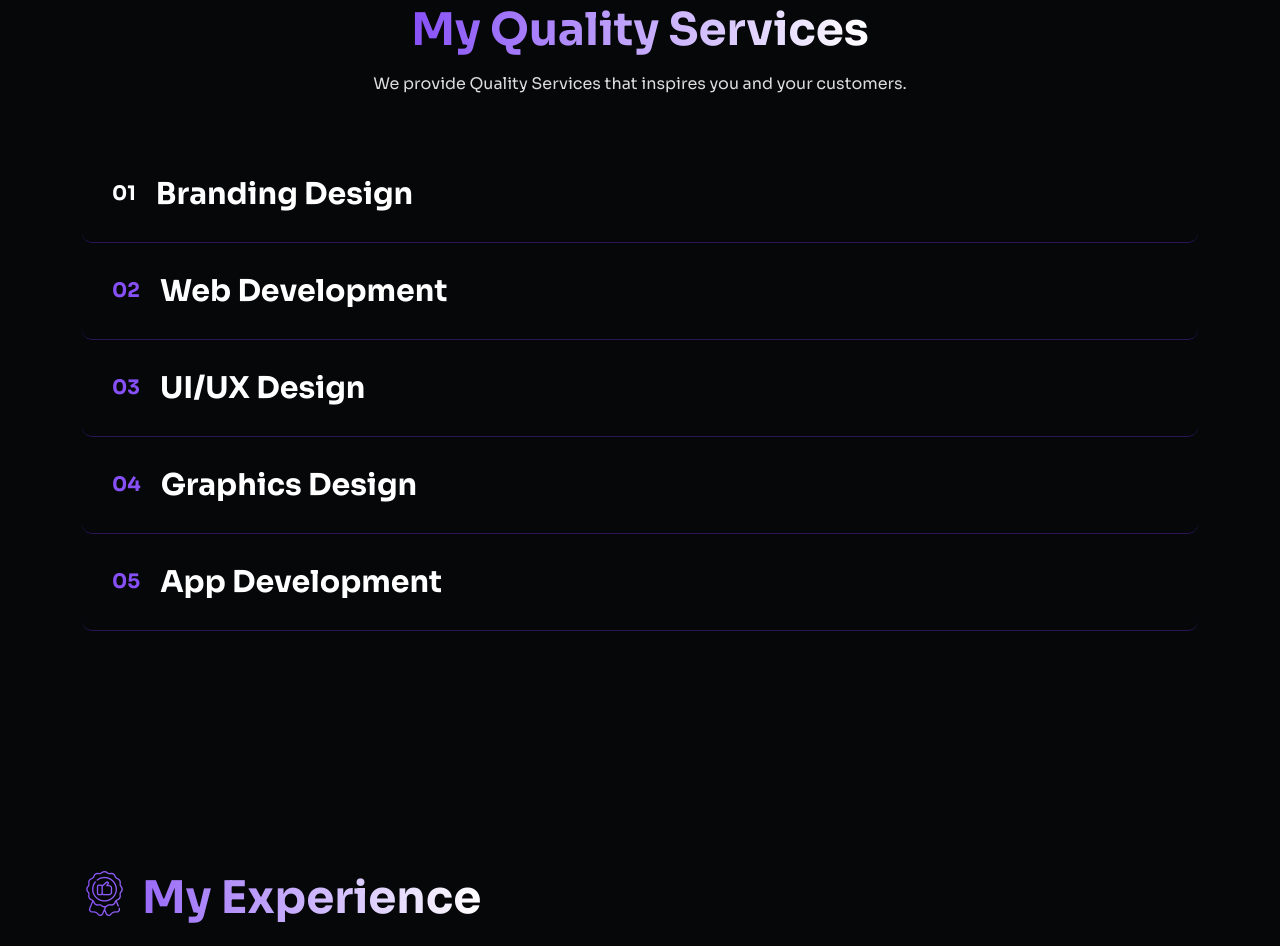
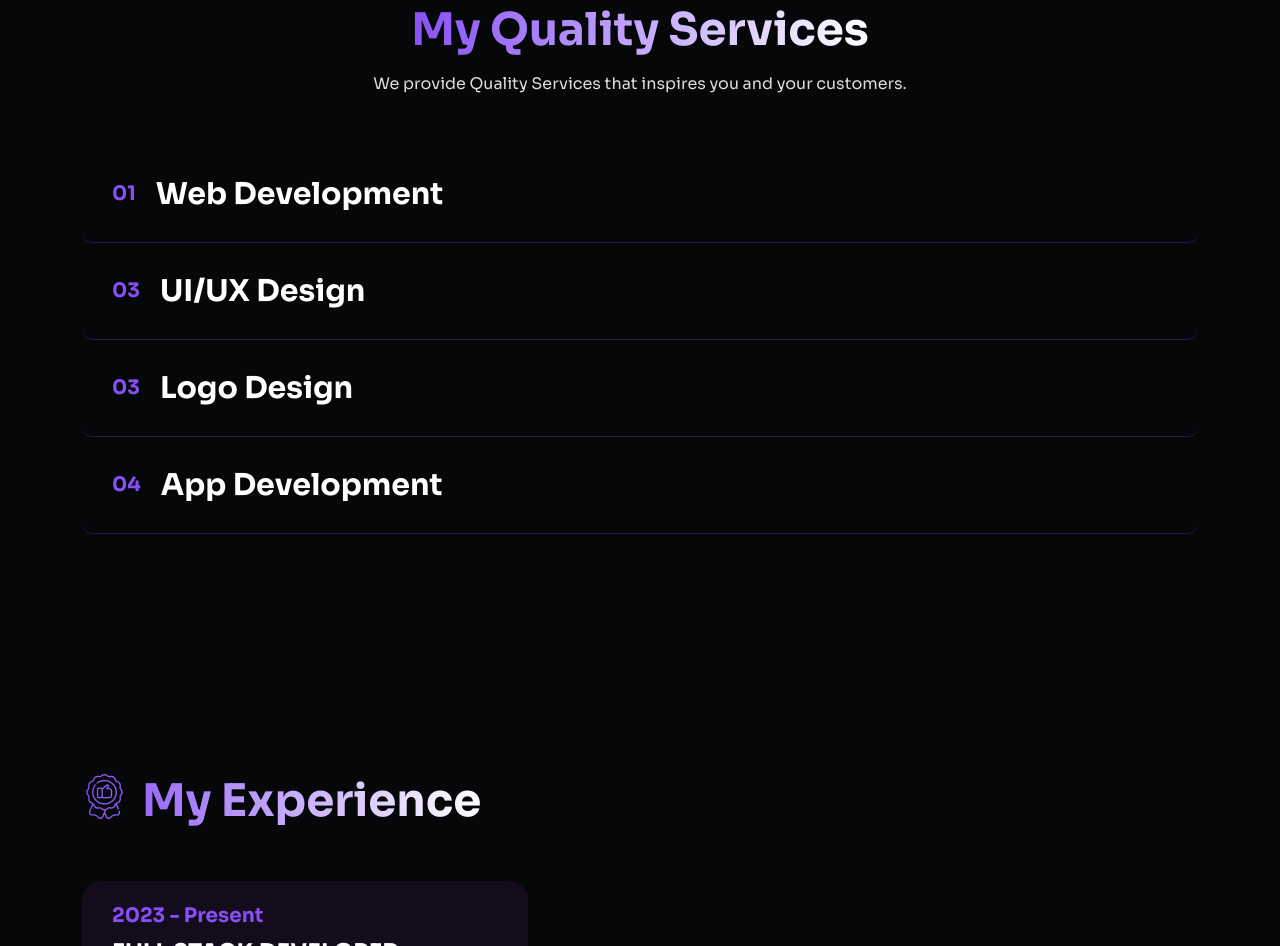
Before and after one commit to c3o-git/portfolio, a plain HTML site: page index.html in a window 1280 px wide. Shown: the part 901-1847 px from the top of the page. Drawn offline with Linux system fonts and the light colour scheme; a web font is replaced by a local one.

Commit message:
update index.html

```diff
--- a/index.html
+++ b/index.html
@@ -236,16 +236,9 @@
                 <div class="row">
                     <div class="col-md-12">
                         <div class="services-widget position-relative">
-                            <div class="service-item current d-flex flex-wrap align-items-center wow fadeInRight" data-wow-delay=".5s">
+                            <div class="service-item d-flex flex-wrap align-items-center wow fadeInRight" data-wow-delay=".6s">
                                 <div class="left-box d-flex flex-wrap align-items-center">
                                     <span class="number">01</span>
-                                    <h3 class="service-title">Branding Design</h3>
-                                </div>
-                                <button class="service-link"></button>
-                            </div>
-                            <div class="service-item d-flex flex-wrap align-items-center wow fadeInRight" data-wow-delay=".6s">
-                                <div class="left-box d-flex flex-wrap align-items-center">
-                                    <span class="number">02</span>
                                     <h3 class="service-title">Web Development</h3>
                                 </div>
                                 <button class="service-link"></button>
@@ -259,14 +252,14 @@
                             </div>
                             <div class="service-item d-flex flex-wrap align-items-center wow fadeInLeft" data-wow-delay=".4s">
                                 <div class="left-box d-flex flex-wrap align-items-center">
-                                    <span class="number">04</span>
-                                    <h3 class="service-title">Graphics Design</h3>
+                                    <span class="number">03</span>
+                                    <h3 class="service-title">Logo Design</h3>
                                 </div>
                                 <button class="service-link modal-popup"></button>
                             </div>
                             <div class="service-item d-flex flex-wrap align-items-center wow fadeInLeft" data-wow-delay=".5s">
                                     <div class="left-box d-flex flex-wrap align-items-center">
-                                            <span class="number">05</span>
+                                            <span class="number">04</span>
                                             <h3 class="service-title">App Development</h3>
                                     </div>
                                     <button class="service-link modal-popup"></button>
```
